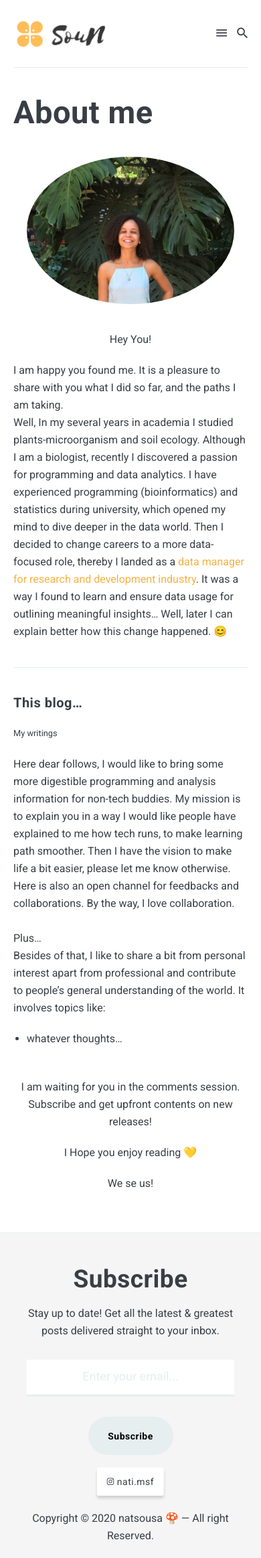
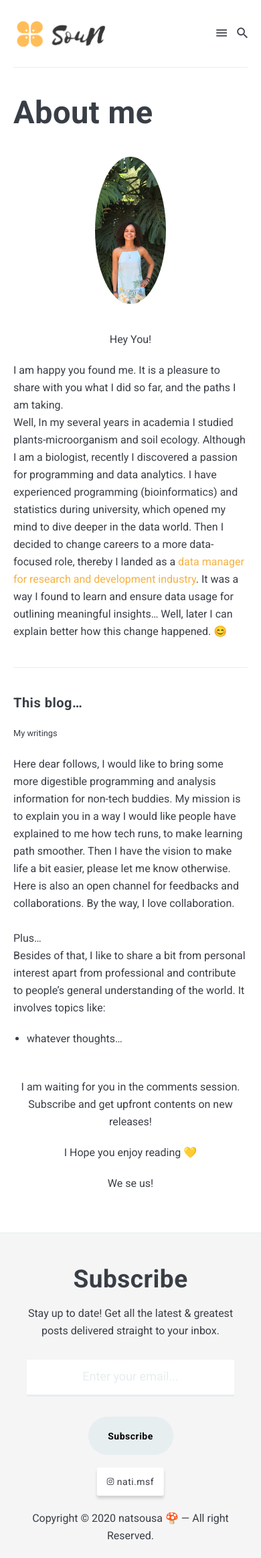
Before and after one commit to natsousa/blog, a Jekyll site: the page built from _pages/about.md, in a window 390 px wide. Shown: the whole page at 67% size. Built offline with Jekyll 4.4.1, drawn with Linux system fonts in a browser that asks for light colours; nearby versions of some CDN libraries.

Commit message:
update page layout for get responsiveness

```diff
--- a/_layouts/page.html
+++ b/_layouts/page.html
@@ -11,7 +11,7 @@ layout: default
 	</div>
 
 	{% if page.image %}
-	<div class="page__head col col-3 col-t-10 col-m-12">
+	<div class="page__head col col-3 col-t-5 col-m-5">
 		<div class="page-image" style="background-image: url({{site.baseurl}}/images/{{page.image}})"></div>
 	</div>
 	{% endif %}
--- a/_sass/4-layouts/_page.scss
+++ b/_sass/4-layouts/_page.scss
@@ -30,7 +30,7 @@
     &:after {
       content: "";
       display: table;
-      width: 80%;
+      width: 100%;
       min-height: 220px;
 
     }
```
